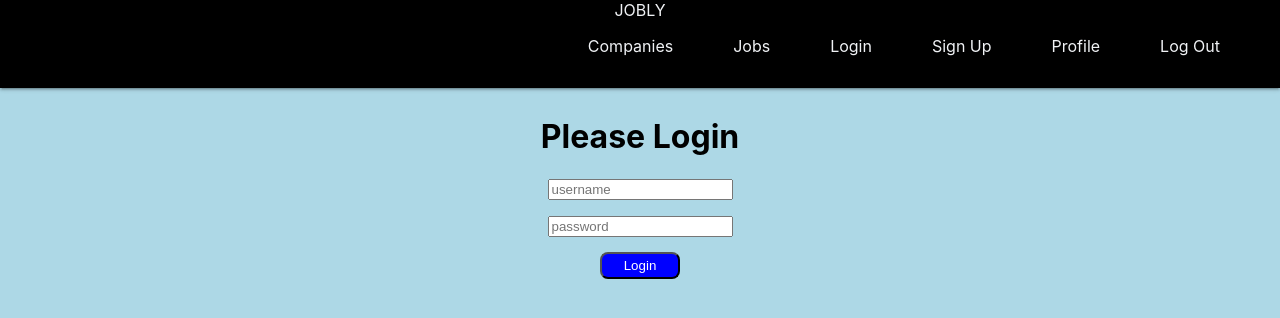
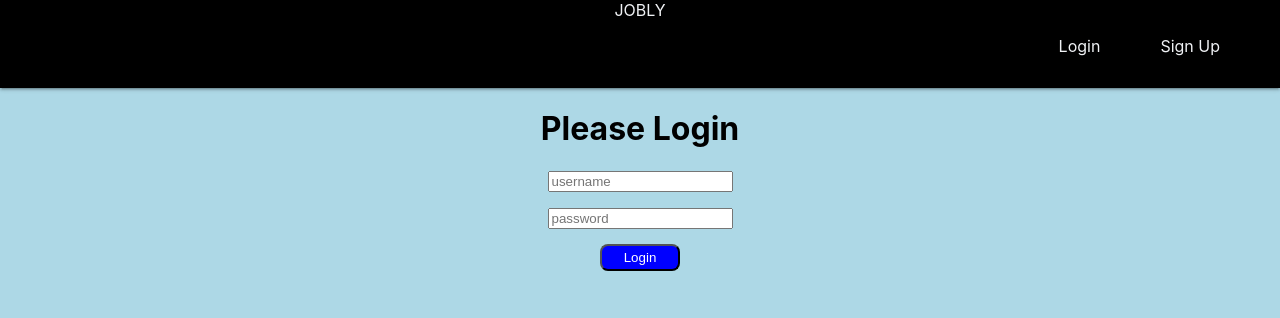
Before and after one commit to jeffng5/react-jobly, a React (Create React App) app in the folder frontend/: page /users/login in a window 1280 px wide. Shown: the top 318 px of the page. Built offline with nearby package versions, Linux system fonts and the light colour scheme; no server answers.

Commit message:
tried to prevent app from crashing

```diff
--- /dev/null
+++ b/frontend/src/AbridgedNavBar.js
@@ -0,0 +1,35 @@
+import "./NavBar.css"
+import { NavLink } from 'react-router-dom';
+import { Navbar, Nav, NavItem } from "reactstrap";
+
+
+const AbridgedNavBar =() => {
+
+return (
+    <Navbar expand="md" >
+    <NavLink exact to ="/" className="navbar-brand">
+        JOBLY
+    </NavLink>
+
+    <Nav className="ml-auto" navbar>
+
+        <NavItem>
+
+        <div className= 'link'>
+            <NavLink to="/users/login">Login</NavLink>
+        </div>
+        <div className= 'link'>
+            <NavLink to="/signup">Sign Up</NavLink>
+       </div>
+
+        </NavItem>
+
+
+
+    </Nav>
+
+</Navbar>
+
+)}
+
+export default AbridgedNavBar
--- a/frontend/src/App.js
+++ b/frontend/src/App.js
@@ -10,8 +10,7 @@ import SignUp from "./SignUp"
 import Profile from "./Profile"
 import CompanySearch from "./CompanySearch"
 import LogOut from "./LogOut"
-import { jwtDecode } from "jwt-decode"
-import UserContext from "./UserContext"
+import Homepage from './Homepage'
 
 
 // IN CASE YOU POP OFF THE TOKEN BY ACCIDENT
@@ -25,7 +24,6 @@ import UserContext from "./UserContext"
 
 function App() {
 
-   <Login />
 
    return (
 
@@ -37,7 +35,7 @@ function App() {
     {/* <NavBar />  */}
 
     <Routes>
-      <Route exact path = "/" element={<Login />}></Route>
+      <Route exact path = "/" element={<Homepage />}></Route>
 
        <Route exact path="/companies" element={<CompanyList />}></Route>
 
@@ -47,7 +45,7 @@ function App() {
 
        <Route exact path="/jobs/:companyHandle" element={<Company />}></Route>
 
-       <Route exact path="users/login" element={<Login />}></Route>
+       <Route exact path="/users/login" element={<Login />}></Route>
 
        <Route exact path="/signup" element={<SignUp />}></Route>
 
@@ -62,7 +60,7 @@ function App() {
     </BrowserRouter>
 
     </div>
-   // </UserContext.Provider>
+
 )
 }
 
--- a/frontend/src/CompanyList.js
+++ b/frontend/src/CompanyList.js
@@ -2,8 +2,9 @@ import React, { useState, useEffect, useContext } from "react"
 import { JoblyApi } from "./api"
 import CompanyCard from "./CompanyCard"
 import "./SignUp.css"
-import UserContext from "./UserContext"
+import NavBar from "./NavBar"
 import { jwtDecode } from "jwt-decode"
+import ErrorPage from "./ErrorPage"
 
 const CompanyList = () => {
 
@@ -54,9 +55,12 @@ const CompanyList = () => {
 
     console.log(formData)
 
+
+
 if (username)
     return (
         <div>
+            <NavBar />
             <form className="searchbar">
                 <input id="Search Company" type="text" placeholder= "search companies" onChange={handleChange} value={formData}></input>
                 {/* <Link to = 'search'> */}
@@ -71,13 +75,11 @@ if (username)
             name= {c.name}
             logoUrl = {c.logoUrl}
         />))}
-
-
-
-
         </div>
 
     )
+
+
 
         }
 
--- /dev/null
+++ b/frontend/src/ErrorPage.js
@@ -0,0 +1,11 @@
+import React from 'react'
+import './SignUp.css'
+
+const ErrorPage = () => {
+return (
+<h2>Your forgot to login/signup. Please Login or Sign Up first!</h2>
+)
+}
+
+
+export default ErrorPage
--- /dev/null
+++ b/frontend/src/Homepage.js
@@ -0,0 +1,9 @@
+import React from 'react'
+import NavBar from "./NavBar"
+const Homepage = () => {
+
+    return (
+    <NavBar />)
+}
+
+export default Homepage
--- a/frontend/src/Jobs.js
+++ b/frontend/src/Jobs.js
@@ -1,7 +1,7 @@
 import React, { useState, useEffect, useContext } from 'react'
 import { JoblyApi } from "./api"
 import JobCard from "./JobCard"
-import UserContext from "./UserContext"
+import NavBar from "./NavBar"
 import AlternateComponent from "./AlternateComponent"
 import { jwtDecode } from "jwt-decode"
 
@@ -47,6 +47,7 @@ console.log(appliedData)
 
     return (
         <>
+        <NavBar />
         <h1> This is the jobs page</h1>
 
         {[...appliedData].map(c => (
--- a/frontend/src/LogOut.js
+++ b/frontend/src/LogOut.js
@@ -1,5 +1,5 @@
-import React, { useContext } from "react"
-import { redirect } from 'react-router-dom'
+import React from "react"
+import AbridgedNavBar  from './AbridgedNavBar'
 import { jwtDecode } from "jwt-decode"
 
 const LogOut = () => {
@@ -15,11 +15,13 @@ const LogOut = () => {
     setTimeout(deleteUser, 2000)
     return (
         <>
+        <AbridgedNavBar />
         <h2>Thanks for Visiting! <p>{username}</p> You are logged out! </h2>
 
         </>
         )
 
+
     }
 
 
--- a/frontend/src/Login.js
+++ b/frontend/src/Login.js
@@ -1,14 +1,15 @@
-import React, { useState, useContext } from 'react'
+import React, { useState, useEffect } from 'react'
 import './SignUp.css'
 import {JoblyApi} from "./api"
 import { jwtDecode } from "jwt-decode"
-import UserContext from "./UserContext"
+import AbridgedNavBar from "./AbridgedNavBar"
 import NavBar from "./NavBar"
+import { useNavigate } from 'react-router-dom'
 
-
+const token = localStorage.getItem('res.token')
 
 const Login = () => {
-
+    const navigate = useNavigate()
 
     const [formData, setFormData] = useState("")
 
@@ -16,6 +17,8 @@ const handleChange = (e) => {
     const { name, value } = e.target
     setFormData(formData => ({...formData,[name]: value }))
 }
+
+
 
 // function to login user + make API call to backend with formData
     async function loginUser(e) {
@@ -26,14 +29,10 @@ const handleChange = (e) => {
         console.log(res)
         localStorage.setItem("res.token", res.token)
         console.log("THE TOKEN IS SET!")
+        navigate('/companies')
+
     }
 
-
-
-// if (token) {
-//     return(
-//     <h2>You are logged in as <p>{decoded.username}!</p></h2>
-// )}
 
 return (
     <>
@@ -48,15 +47,14 @@ return (
             <input id= "password" type= "text" name= 'password' onChange={handleChange} placeholder= "password" value={formData.password}></input>
             </div>
 
-
-            <button onClick={loginUser}>Login</button>
+         <button  onClick={loginUser}>Login</button>
 
         </form>
 
     </>
-
-
 )
 }
 
+
+
 export default Login
--- a/frontend/src/NavBar.js
+++ b/frontend/src/NavBar.js
@@ -1,9 +1,18 @@
-import React from "react";
+import React, { useState, useEffect } from "react";
 import "./NavBar.css"
+import AbridgedNavBar from "./AbridgedNavBar"
 import { NavLink } from 'react-router-dom';
 import { Navbar, Nav, NavItem } from "reactstrap";
 
-function NavBar() {
+let token = localStorage.getItem("res.token")
+
+
+
+
+const NavBar = () => {
+
+if (!token) return (<AbridgedNavBar />)
+
     return (
         <div>
             <Navbar expand="md" >
@@ -43,8 +52,8 @@ function NavBar() {
             </Navbar>
 
         </div>
-    )
-}
+    )}
+
 
 
 export default NavBar;
```
